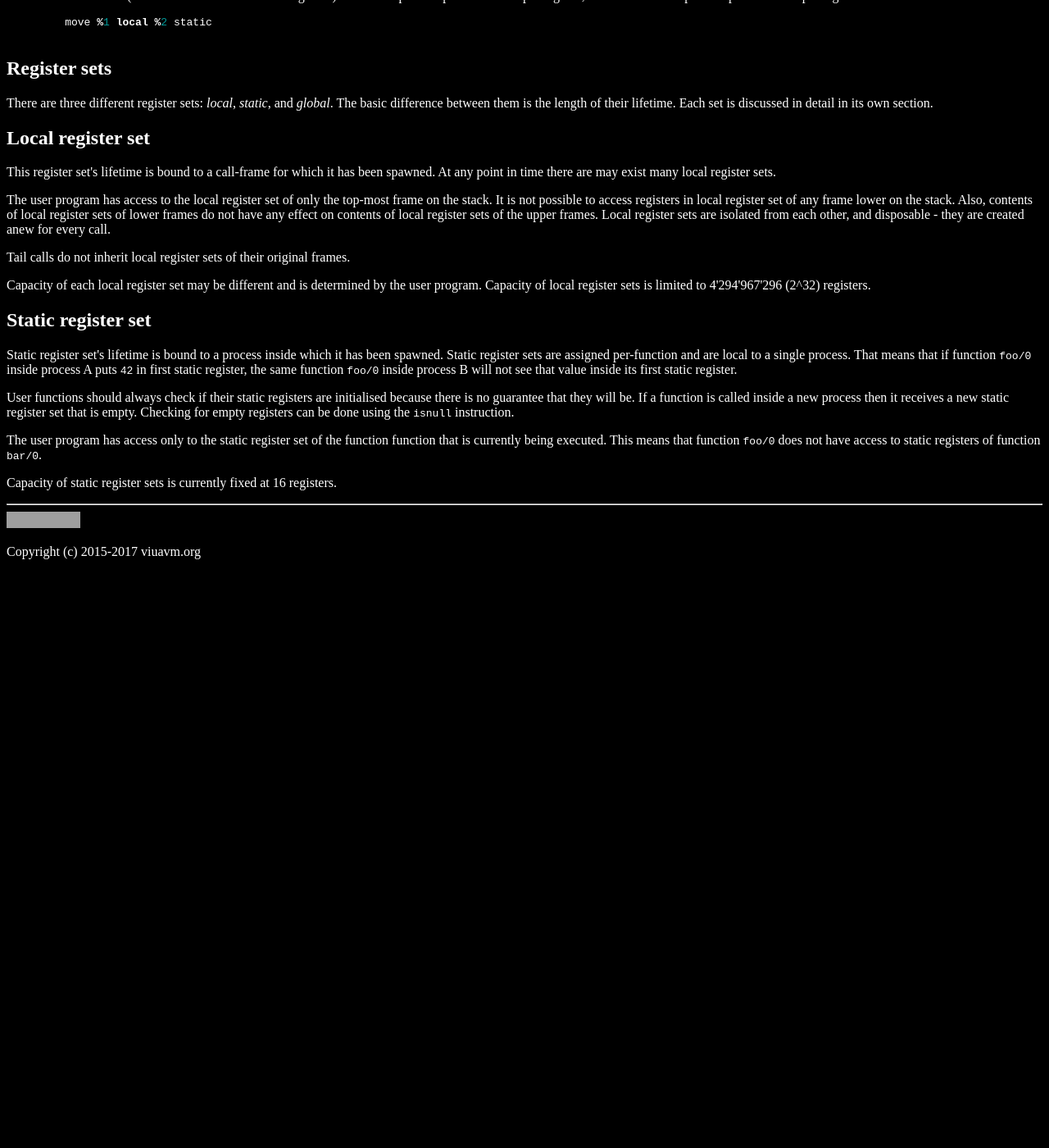
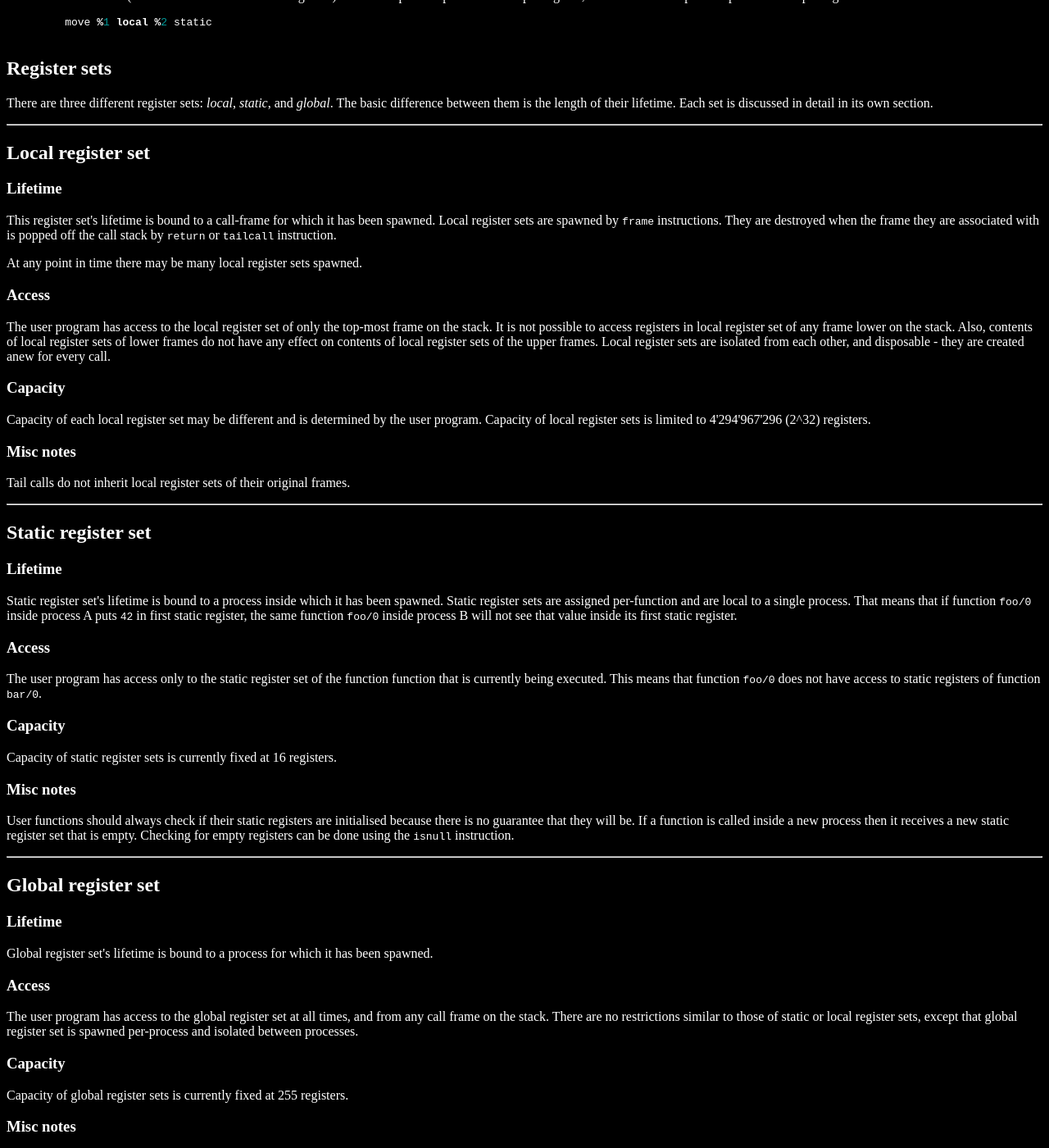
Before and after one commit to marekjm/docs.viuavm.org, a Jekyll site: the page built from _manuals/registers.html, in a window 1280 px wide and 1400 px high, scrolled down 275 px. Shown: the whole window at 82% size. Built offline with Jekyll 4.4.1, drawn with Linux system fonts in a browser that asks for light colours; before the commit the page ends 973 px from its top, so only the background shows below that; some of the changed text lies outside the part shown; grey boxes are pictures that could not be loaded.

Commit message:
More information about register sets

```diff
--- a/_manuals/registers.html
+++ b/_manuals/registers.html
@@ -53,14 +53,24 @@ summary: >
         Each set is discussed in detail in its own section.
     </p>
 
+    <hr>
+
     <section>
         <h2> Local register set </h2>
 
+        <h3> Lifetime </h3>
         <p>
             This register set's lifetime is bound to a call-frame for which it has been spawned.
-            At any point in time there are may exist many local register sets.
+            Local register sets are spawned by <code>frame</code> instructions.
+            They are destroyed when the frame they are associated with is popped off the call stack by <code>return</code> or
+            <code>tailcall</code> instruction.
         </p>
 
+        <p>
+            At any point in time there may be many local register sets spawned.
+        </p>
+
+        <h3> Access </h3>
         <p>
             The user program has access to the local register set of only the top-most frame on the stack.
             It is not possible to access registers in local register set of any frame lower on the stack.
@@ -69,19 +79,24 @@ summary: >
             Local register sets are isolated from each other, and disposable - they are created anew for every call.
         </p>
 
-        <p>
-            Tail calls do not inherit local register sets of their original frames.
-        </p>
-
+        <h3> Capacity </h3>
         <p>
             Capacity of each local register set may be different and is determined by the user program.
             Capacity of local register sets is limited to 4'294'967'296 (2^32) registers.
         </p>
+
+        <h3> Misc notes </h3>
+        <p>
+            Tail calls do not inherit local register sets of their original frames.
+        </p>
     </section>
+
+    <hr>
 
     <section>
         <h2> Static register set </h2>
 
+        <h3> Lifetime </h3>
         <p>
             Static register set's lifetime is bound to a process inside which it has been spawned.
             Static register sets are assigned per-function and are local to a single process.
@@ -89,20 +104,52 @@ summary: >
             same function <code>foo/0</code> inside process B will not see that value inside its first static register.
         </p>
 
+        <h3> Access </h3>
+        <p>
+            The user program has access only to the static register set of the function function that is currently being executed.
+            This means that function <code>foo/0</code> does not have access to static registers of function <code>bar/0</code>.
+        </p>
+
+        <h3> Capacity </h3>
+        <p>
+            Capacity of static register sets is currently fixed at 16 registers.
+        </p>
+
+        <h3> Misc notes </h3>
         <p>
             User functions should always check if their static registers are initialised because there is no guarantee that
             they will be.
             If a function is called inside a new process then it receives a new static register set that is empty.
             Checking for empty registers can be done using the <code>isnull</code> instruction.
         </p>
+    </section>
 
+    <hr>
+
+    <section>
+        <h2> Global register set </h2>
+
+        <h3> Lifetime </h3>
         <p>
-            The user program has access only to the static register set of the function function that is currently being executed.
-            This means that function <code>foo/0</code> does not have access to static registers of function <code>bar/0</code>.
+            Global register set's lifetime is bound to a process for which it has been spawned.
         </p>
 
+        <h3> Access </h3>
         <p>
-            Capacity of static register sets is currently fixed at 16 registers.
+            The user program has access to the global register set at all times, and
+            from any call frame on the stack.
+            There are no restrictions similar to those of static or local register sets, except that
+            global register set is spawned per-process and isolated between processes.
+        </p>
+
+        <h3> Capacity </h3>
+        <p>
+            Capacity of global register sets is currently fixed at 255 registers.
+        </p>
+
+        <h3> Misc notes </h3>
+        <p>
+            There are no special notes related to the global register set.
         </p>
     </section>
 </section>
```
